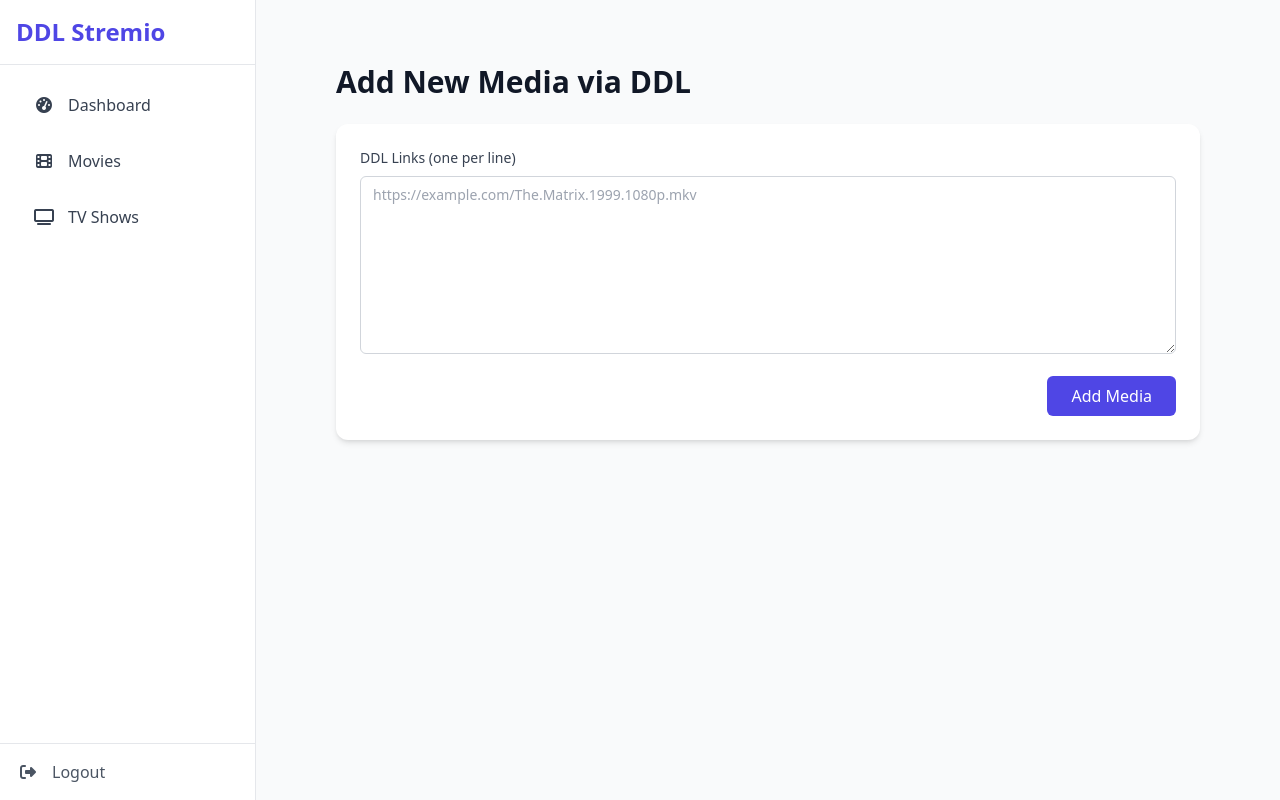
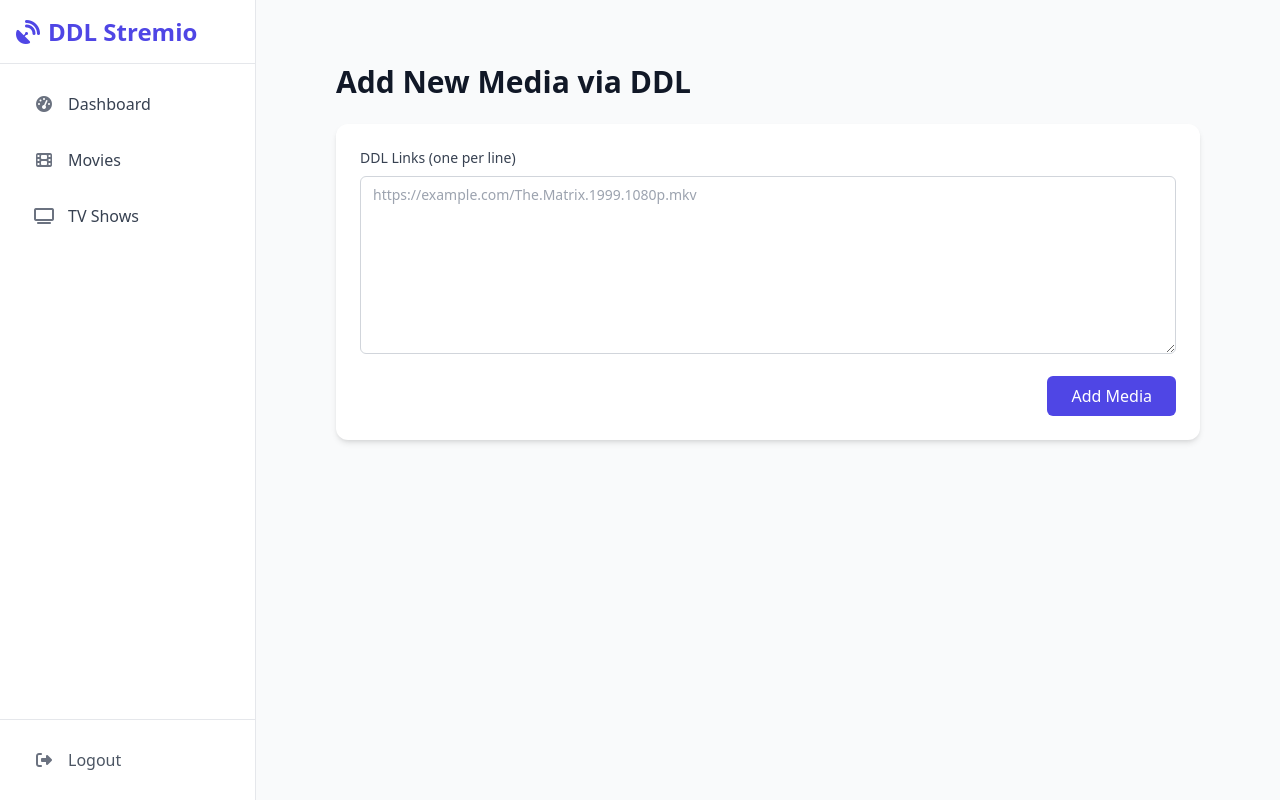
Before and after one commit to vigarepo2/DDL-to-Stremio, a FastAPI app: template templates/add.html in a window 1280 px wide. Run offline with FastAPI, Linux system fonts and the light colour scheme; the template is opened without the code that fills it, so the values that code supplies are empty; some libraries are stand-ins or nearby versions.

Commit message:
Update base.html

```diff
--- a/templates/base.html
+++ b/templates/base.html
@@ -3,35 +3,30 @@
 <head>
     <meta charset="UTF-8">
     <meta name="viewport" content="width=device-width, initial-scale=1.0">
-    <title>{% block title %}DDL Stremio{% endblock %}</title>
+    <title>{% block title %}DDL Stremio{% endblock %} - Admin</title>
     <script src="https://cdn.tailwindcss.com"></script>
     <link rel="stylesheet" href="https://cdnjs.cloudflare.com/ajax/libs/font-awesome/6.5.1/css/all.min.css">
     <style>
         .sidebar-link {
-            display: flex;
-            align-items: center;
-            padding: 0.75rem 1rem;
-            border-radius: 0.5rem;
-            transition: background-color 0.2s;
+            display: flex; align-items: center; padding: 0.75rem 1rem;
+            border-radius: 0.5rem; transition: background-color 0.2s, color 0.2s;
         }
         .sidebar-link.active {
-            background-color: #4f46e5;
-            color: white;
-            font-weight: 600;
+            background-color: #4f46e5; color: white; font-weight: 600;
         }
-        .sidebar-link:not(.active):hover {
-            background-color: #eef2ff;
-        }
+        .sidebar-link:not(.active):hover { background-color: #eef2ff; }
+        .sidebar-link.active i { color: white; }
+        .sidebar-link i { color: #6b7280; transition: color 0.2s; }
+        .sidebar-link:hover i { color: #4f46e5; }
     </style>
 </head>
 <body class="bg-gray-50 text-gray-800 font-sans">
     <div class="flex h-screen bg-gray-50">
-        <!-- Sidebar -->
-        <aside class="w-64 bg-white border-r border-gray-200 flex-shrink-0">
-            <div class="p-4 border-b">
-                <a href="/" class="text-2xl font-bold text-indigo-600">DDL Stremio</a>
+        <aside class="w-64 bg-white border-r border-gray-200 flex-shrink-0 flex flex-col">
+            <div class="p-4 border-b h-16 flex items-center">
+                <a href="/" class="text-2xl font-bold text-indigo-600 flex items-center"><i class="fas fa-satellite-dish mr-2"></i> DDL Stremio</a>
             </div>
-            <nav class="p-4 space-y-2">
+            <nav class="p-4 space-y-2 flex-1">
                 <a href="/" id="nav-dashboard" class="sidebar-link text-gray-700">
                     <i class="fas fa-tachometer-alt w-6 text-center"></i><span class="ml-3">Dashboard</span>
                 </a>
@@ -42,14 +37,13 @@
                     <i class="fas fa-tv w-6 text-center"></i><span class="ml-3">TV Shows</span>
                 </a>
             </nav>
-            <div class="absolute bottom-0 w-64 p-4 border-t">
-                <a href="/logout" class="flex items-center text-gray-600 hover:text-indigo-600">
+            <div class="p-4 border-t">
+                <a href="/logout" class="sidebar-link text-gray-600">
                     <i class="fas fa-sign-out-alt w-6 text-center"></i><span class="ml-3">Logout</span>
                 </a>
             </div>
         </aside>
 
-        <!-- Main Content -->
         <div class="flex-1 flex flex-col overflow-hidden">
             <main class="flex-1 overflow-x-hidden overflow-y-auto bg-gray-50">
                 <div class="container mx-auto px-6 py-8">
@@ -59,16 +53,11 @@
         </div>
     </div>
     <script>
-        // Set active sidebar link
         document.addEventListener("DOMContentLoaded", function() {
             const path = window.location.pathname;
-            if (path === '/') {
-                document.getElementById('nav-dashboard').classList.add('active');
-            } else if (path.startsWith('/manage/movie')) {
-                document.getElementById('nav-movies').classList.add('active');
-            } else if (path.startsWith('/manage/tv')) {
-                document.getElementById('nav-tv').classList.add('active');
-            }
+            if (path === '/') document.getElementById('nav-dashboard')?.classList.add('active');
+            else if (path.startsWith('/manage/movie') || path.startsWith('/edit/movie')) document.getElementById('nav-movies')?.classList.add('active');
+            else if (path.startsWith('/manage/tv') || path.startsWith('/edit/tv')) document.getElementById('nav-tv')?.classList.add('active');
         });
     </script>
 </body>
```
